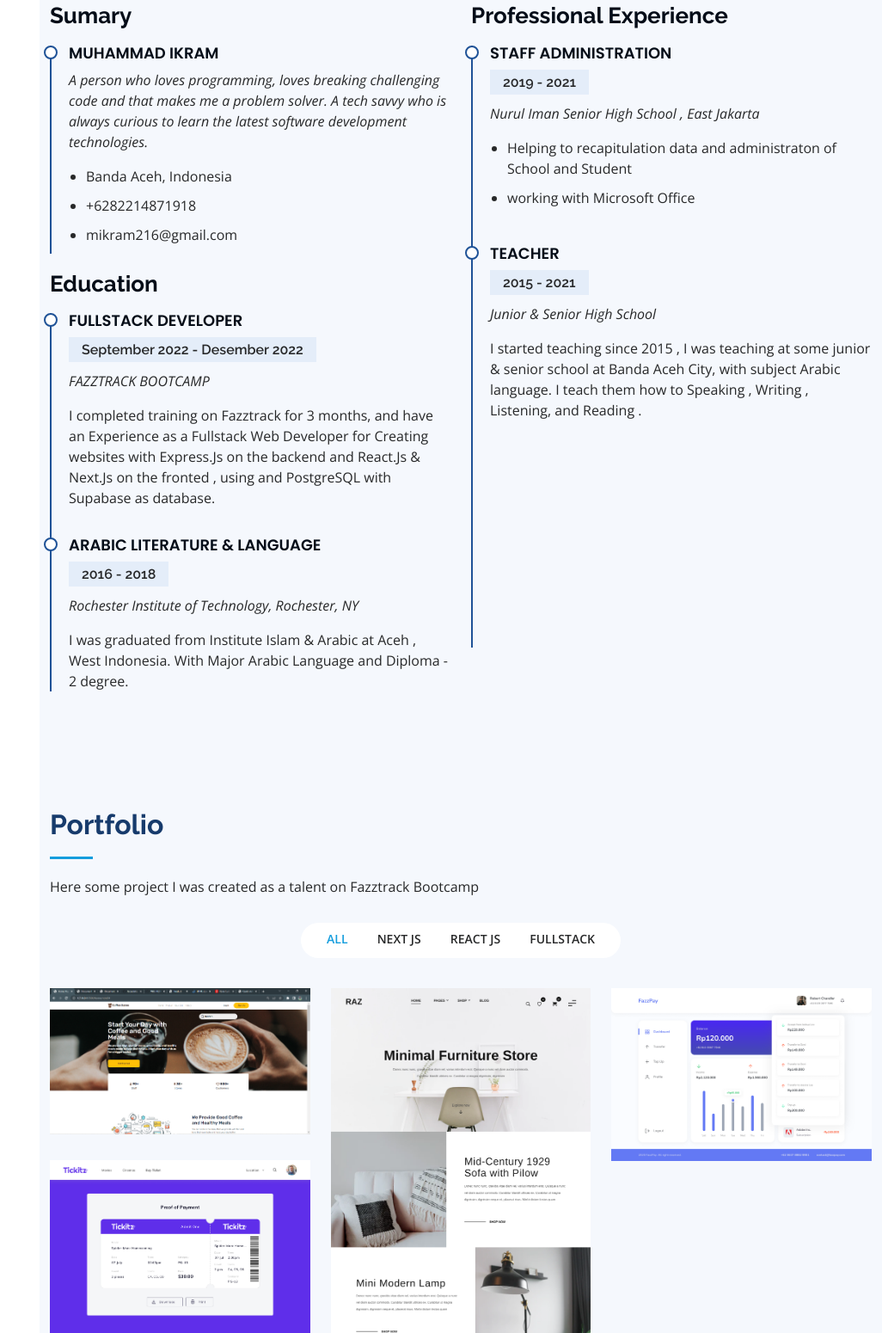
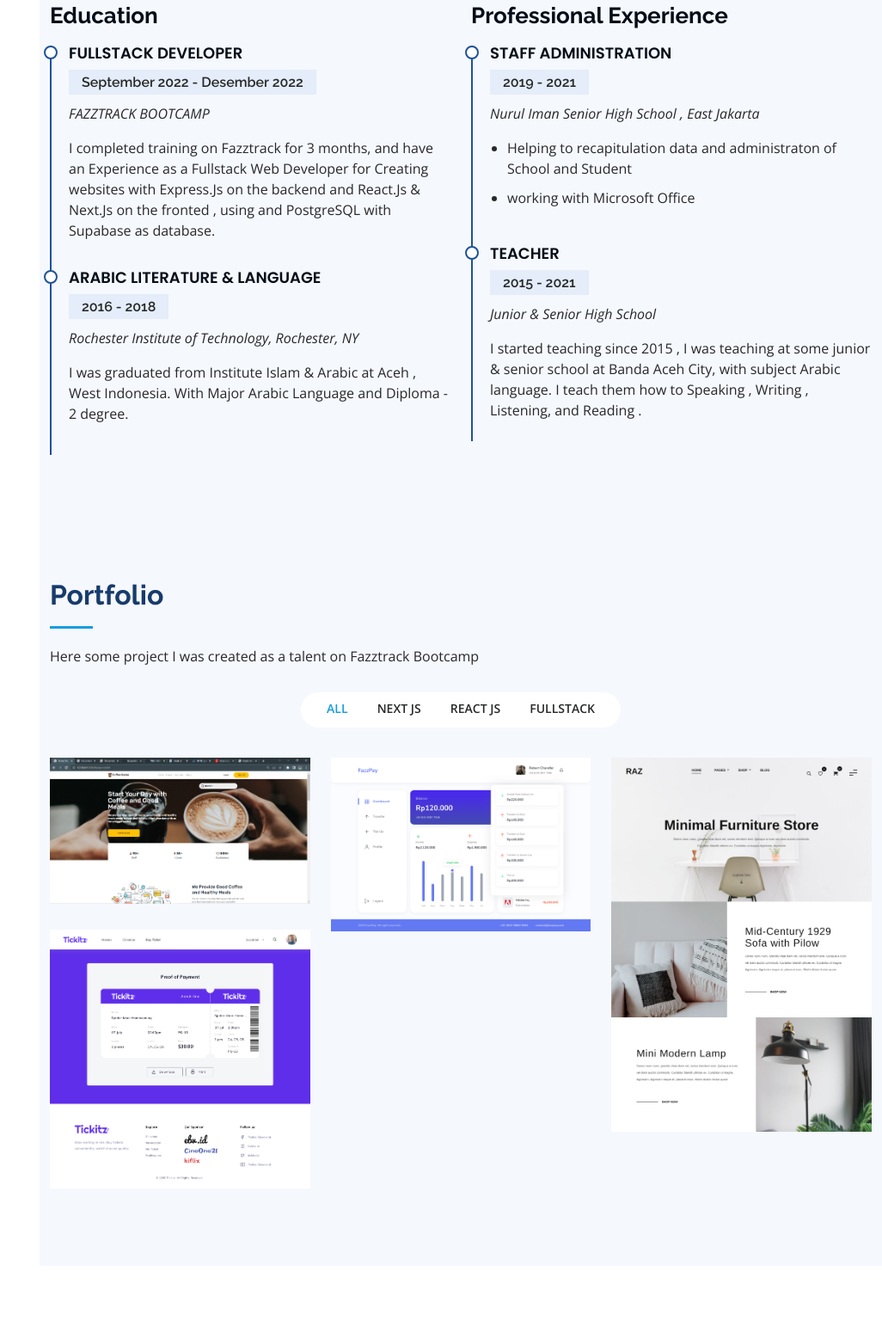
Before and after one commit to MoIkrom/Portfolio-roject-HTML, a plain HTML site: page index.html in a window 1280 px wide. Shown: the part 2193-3743 px from the top of the page at 86% size, without its empty margins (254-1280 px from the left). After the commit the page ends 3665 px from the top, so only its background shows below. Drawn offline with nearby package versions, Linux system fonts and the light colour scheme.

Commit message:
edit Index page

```diff
--- a/index.html
+++ b/index.html
@@ -9,7 +9,7 @@
     <meta content="" name="keywords" />
 
     <!-- Favicons -->
-    <link href="assets/img/favicon.png" rel="icon" />
+    <!-- <link href="assets/img/favicon.png" rel="icon" /> -->
     <link href="assets/img/apple-touch-icon.png" rel="apple-touch-icon" />
 
     <!-- Google Fonts -->
@@ -205,16 +205,16 @@
 
           <div class="row">
             <div class="col-lg-6" data-aos="fade-up">
-              <h3 class="resume-title">Sumary</h3>
+              <!-- <h3 class="resume-title">Sumary</h3>
               <div class="resume-item pb-0">
                 <h4>Muhammad Ikram</h4>
                 <p><em>A person who loves programming, loves breaking challenging code and that makes me a problem solver. A tech savvy who is always curious to learn the latest software development technologies. </em></p>
                 <ul>
-                  <li>Banda Aceh, Indonesia</li>
-                  <li>+6282214871918</li>
-                  <li>mikram216@gmail.com</li>
-                </ul>
-              </div>
+                    <li>Banda Aceh, Indonesia</li>
+                    <li>+6282214871918</li>
+                    <li>mikram216@gmail.com</li>
+                  </ul>
+              </div> -->
 
               <h3 class="resume-title">Education</h3>
               <div class="resume-item">
@@ -232,6 +232,7 @@
                 <p><em>Rochester Institute of Technology, Rochester, NY</em></p>
                 <p>I was graduated from Institute Islam & Arabic at Aceh , West Indonesia. With Major Arabic Language and Diploma - 2 degree.</p>
               </div>
+              <br />
             </div>
             <div class="col-lg-6" data-aos="fade-up" data-aos-delay="100">
               <h3 class="resume-title">Professional Experience</h3>
@@ -250,16 +251,6 @@
                 <p><em>Junior & Senior High School</em></p>
 
                 I started teaching since 2015 , I was teaching at some junior & senior school at Banda Aceh City, with subject Arabic language. I teach them how to Speaking , Writing , Listening, and Reading .
-                <br />
-                <br />
-                <br />
-                <br />
-                <br />
-                <br />
-                <br />
-                <br />
-                <br />
-                <br />
                 <br />
                 <br />
               </div>
@@ -299,22 +290,22 @@
               </div>
             </div>
 
+            <div class="col-lg-4 col-md-6 portfolio-item filter-Next">
+              <div class="portfolio-wrap">
+                <img src="assets/img/Fazzpay/home.png" class="img-fluid" alt="" />
+                <div class="portfolio-links">
+                  <a href="assets/img/Fazzpay/home.png" data-gallery="portfolioGallery" class="portfolio-lightbox" title="Fazzpay E-Wallet"><i class="bx bx-plus"></i></a>
+                  <a href="FazzPay.html" target="_blank" title="More Details"><i class="bx bx-link"></i></a>
+                </div>
+              </div>
+            </div>
+
             <div class="col-lg-4 col-md-6 portfolio-item filter-React">
               <div class="portfolio-wrap">
                 <img src="assets/img/RimaTech/Home_V2.png " class="img-fluid" alt="" />
                 <div class="portfolio-links">
                   <a href="assets/img/RimaTech/Home_V2.png " data-gallery="portfolioGallery" class="portfolio-lightbox" title="Rima Furniture"><i class="bx bx-plus"></i></a>
                   <a href="RimaTech.html" target="_blank" title="More Details"><i class="bx bx-link"></i></a>
-                </div>
-              </div>
-            </div>
-
-            <div class="col-lg-4 col-md-6 portfolio-item filter-Next">
-              <div class="portfolio-wrap">
-                <img src="assets/img/Fazzpay/home.png" class="img-fluid" alt="" />
-                <div class="portfolio-links">
-                  <a href="assets/img/Fazzpay/home.png" data-gallery="portfolioGallery" class="portfolio-lightbox" title="Fazzpay E-Wallet"><i class="bx bx-plus"></i></a>
-                  <a href="FazzPay.html" target="_blank" title="More Details"><i class="bx bx-link"></i></a>
                 </div>
               </div>
             </div>
```
